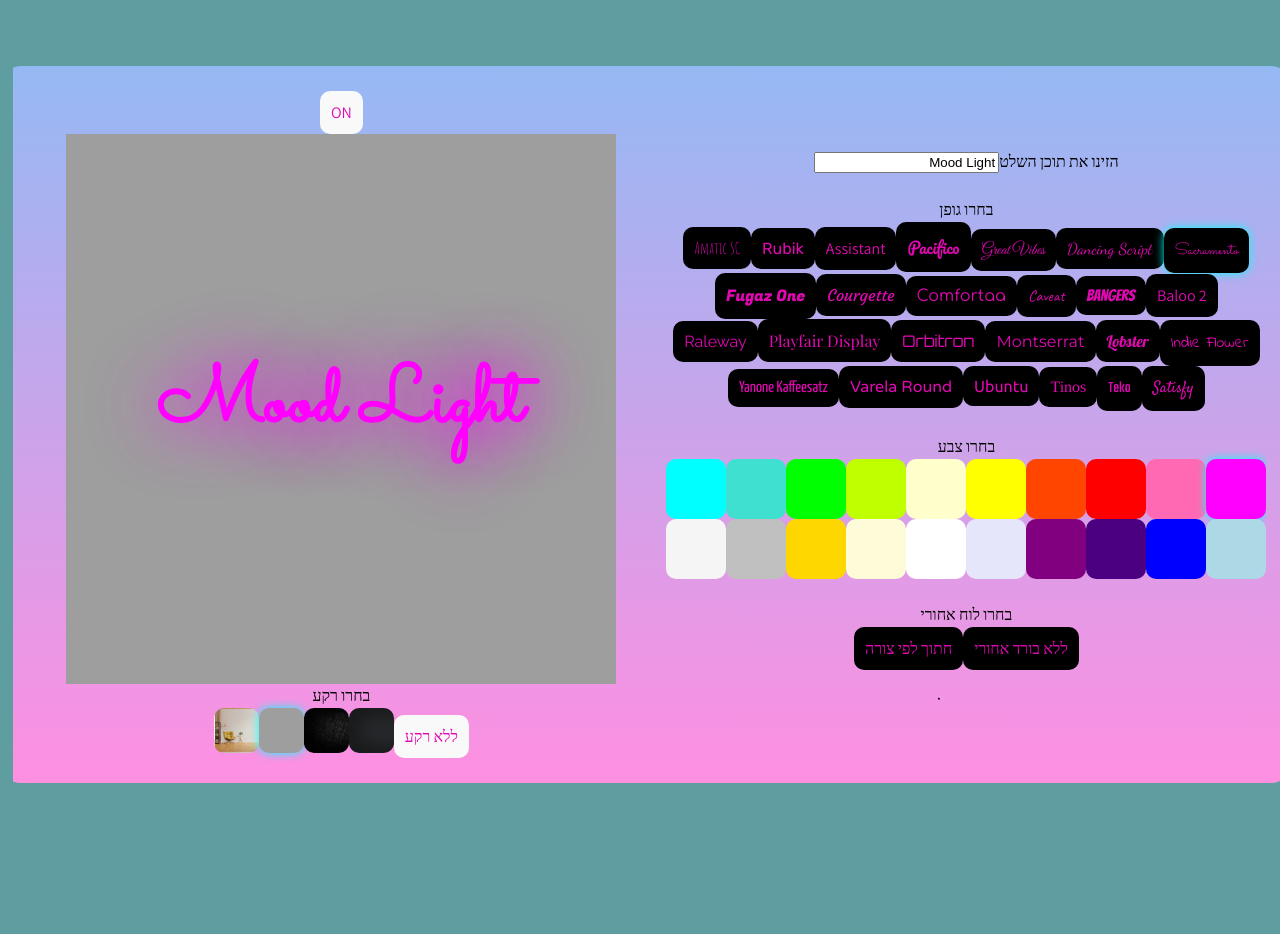
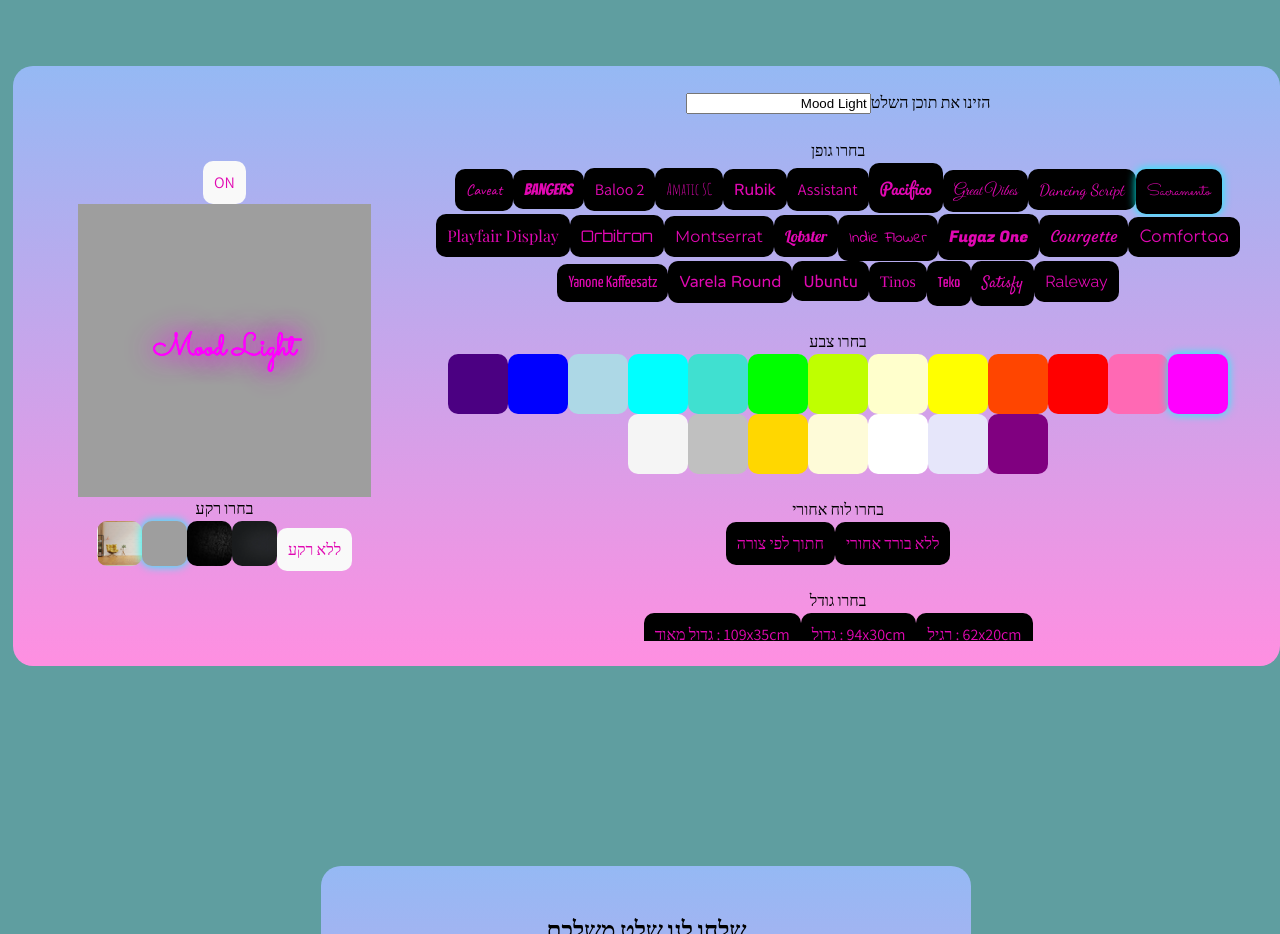
Before and after one commit to Kalzemic/Mood_Light, a React (Vite) app: page / in a window 1280 px wide. Shown: the part 2120-3054 px from the top of the page. Built offline with nearby package versions, Linux system fonts and the light colour scheme; grey boxes are pictures that could not be loaded.

Commit message:
more neonsign fixes

```diff
--- a/src/Components/DesignPage.tsx
+++ b/src/Components/DesignPage.tsx
@@ -197,8 +197,8 @@ function DesignPage() {
           font={font}
           color={color}
           background={background}
-          width={550}
-          height={550}
+          width={750}
+          height={750}
           isOn={isOn}
         />
 
--- a/src/Components/NeonSign.tsx
+++ b/src/Components/NeonSign.tsx
@@ -70,7 +70,7 @@ const NeonSign: React.FC<NeonSignProps> = ({ text, font, color, background, widt
     }, [text, font, color, background, height, width, isOn]);
 
 
-    return <canvas ref={canvasRef} className="neon-sign" />;
+    return <canvas ref={canvasRef} className="neon-sign" style={{ width: "100%", height: "auto", display: "block" }} />;
 };
 
 export default NeonSign;
```
